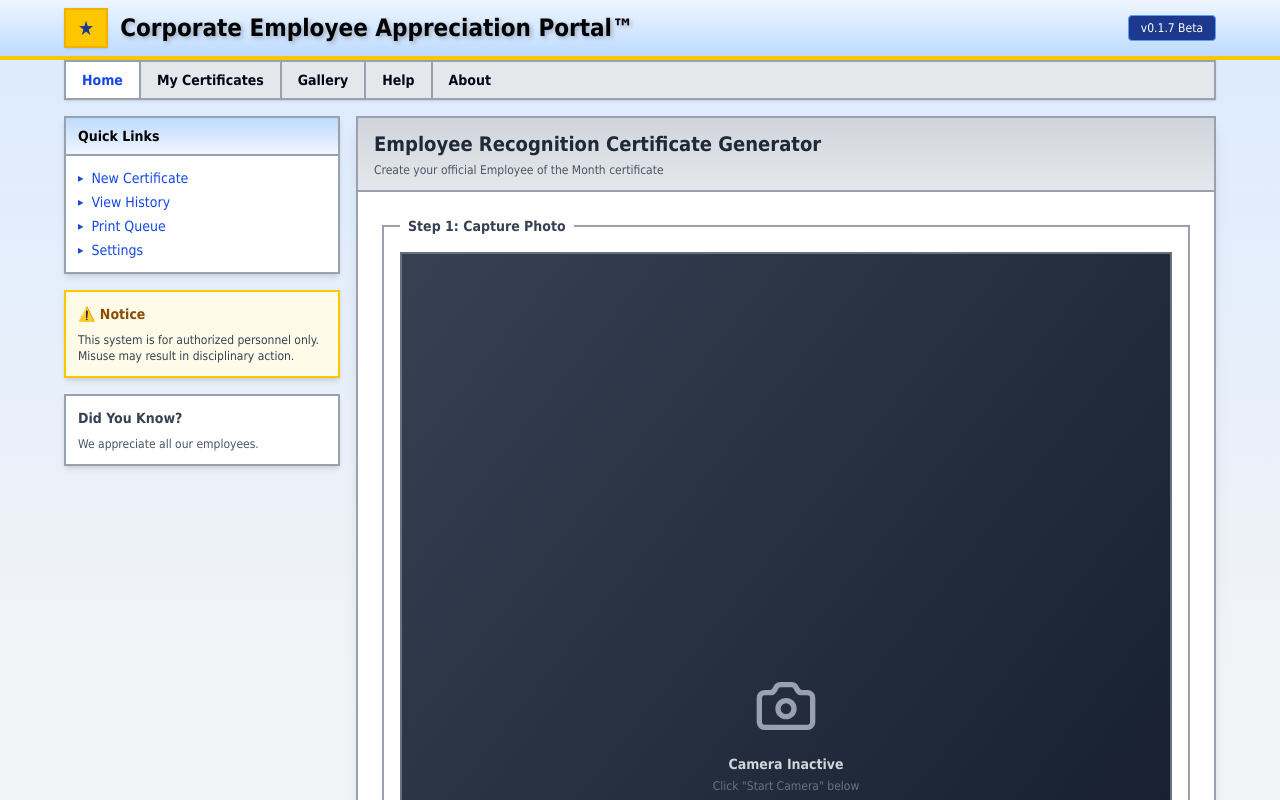
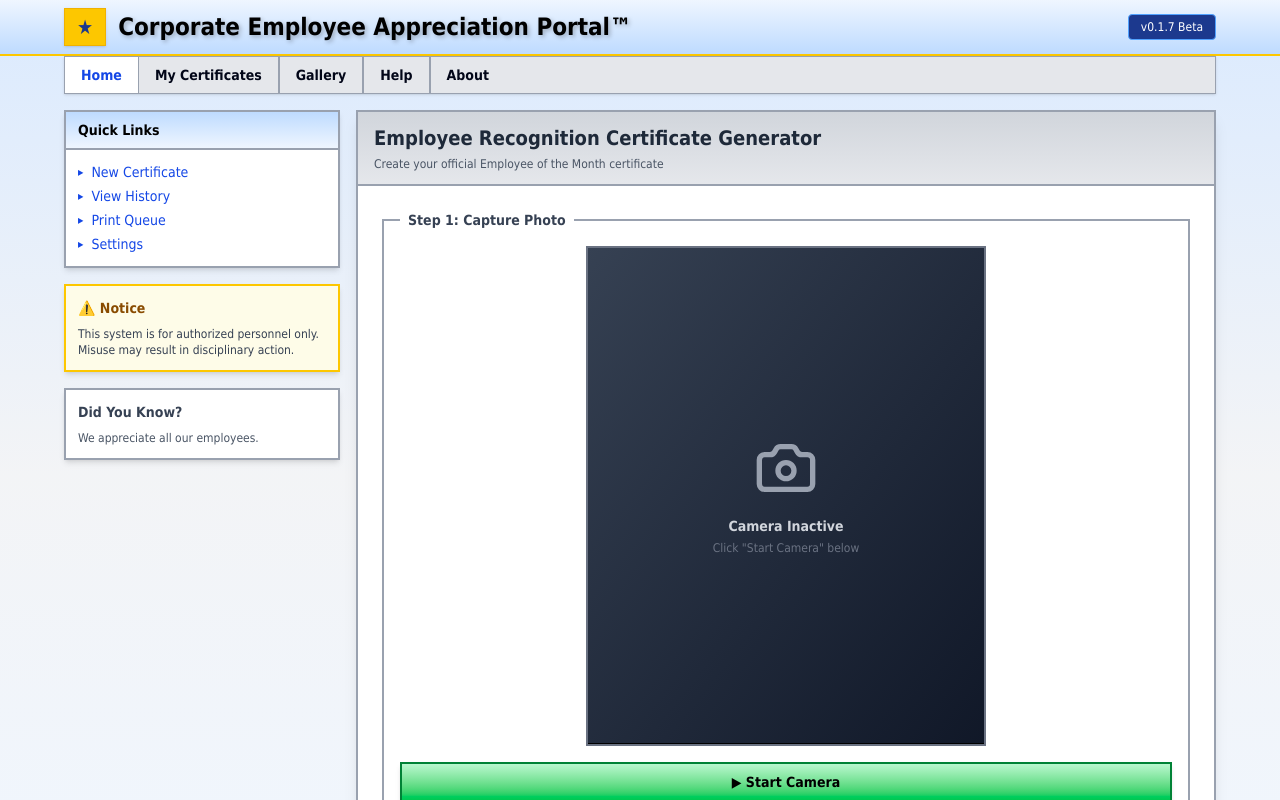
Before and after one commit to tinkeringkiwi/employee-appreciator, a Next.js app: page / in a window 1280 px wide. Shown: the top 800 px of the page. Built offline with nearby package versions, Linux system fonts and the light colour scheme.

Commit message:
Resize camera window and instantly generate photo

```diff
--- a/app/components/WebcamCapture.tsx
+++ b/app/components/WebcamCapture.tsx
@@ -2,7 +2,6 @@
 
 import { useRef, useState } from 'react'
 import { Camera } from 'lucide-react'
-import Image from 'next/image'
 
 export default function WebcamCapture() {
   const videoRef = useRef<HTMLVideoElement>(null)
@@ -58,16 +57,15 @@ export default function WebcamCapture() {
       if (ctx) {
         ctx.drawImage(video, 0, 0)
         const imageData = canvas.toDataURL('image/jpeg', 0.9)
-        setCapturedImage(imageData)
-        setMessage('Photo captured! Ready to generate your certificate.')
+
+        setCapturedImage(imageData) // ✅ store image for regenerate
         stopCamera()
+        sendToBackend(imageData)
       }
     }
   }
 
-  const sendToBackend = async () => {
-    if (!capturedImage) return
-
+  const sendToBackend = async (image: string) => {
     setIsLoading(true)
     setMessage('Generating your Employee of the Month certificate...')
 
@@ -77,7 +75,7 @@ export default function WebcamCapture() {
         headers: {
           'Content-Type': 'application/json',
         },
-        body: JSON.stringify({ image: capturedImage }),
+        body: JSON.stringify({ image }),
       })
 
       const data = await response.json()
@@ -115,10 +113,10 @@ export default function WebcamCapture() {
   return (
     <div className="min-h-screen bg-linear-to-b from-blue-100 via-gray-100 to-blue-50">
       {/* Classic 2000s header bar */}
-      <div className="bg-linear-to-b from-blue-50 to-blue-200 text-white py-2 px-4shadow-md border-b-4 border-yellow-400">
+      <div className="bg-linear-to-b from-blue-50 to-blue-200 text-white py-2 px-4shadow-md border-b-2 border-yellow-400">
         <div className="max-w-6xl mx-auto flex items-center justify-between ">
           <div className="flex items-center gap-3">
-            <div className="bg-yellow-400 text-blue-900 font-black px-3 py-1 text-xl border-2 border-yellow-500 shadow-sm">
+            <div className="bg-yellow-400 text-blue-900 font-black px-3 py-1 text-xl border border-yellow-500 shadow-sm">
               ★
             </div>
             <h1
@@ -136,9 +134,9 @@ export default function WebcamCapture() {
 
       <div className="max-w-6xl mx-auto">
         {/* Navbar */}
-        <div className="bg-gray-200 border-2 border-gray-400 mb-4 shadow-sm">
+        <div className="bg-gray-200 border border-gray-400 mb-4 shadow-sm">
           <div className="flex text-sm font-semibold">
-            <div className="bg-white border-r-2 border-gray-400 px-4 py-2 text-blue-700">
+            <div className="bg-white border-r border-gray-400 px-4 py-2 text-blue-700">
               Home
             </div>
             <div className="border-r-2 border-gray-400 px-4 py-2 hover:bg-gray-300 cursor-pointer">
@@ -217,8 +215,10 @@ export default function WebcamCapture() {
                   <legend className="text-sm font-bold text-gray-700 px-2">
                     Step 1: Capture Photo
                   </legend>
-
-                  <div className="relative border-2 border-gray-500 bg-black overflow-hidden">
+                  <div
+                    className="relative border-2 border-gray-500 bg-black mx-auto
+                max-w-[400px] aspect-4/5 overflow-hidden"
+                  >
                     <video
                       ref={videoRef}
                       autoPlay
@@ -282,7 +282,9 @@ export default function WebcamCapture() {
                     {capturedImage && !generatedCertificate && (
                       <div className="flex gap-2">
                         <button
-                          onClick={sendToBackend}
+                          onClick={() =>
+                            capturedImage && sendToBackend(capturedImage)
+                          }
                           disabled={isLoading}
                           className="flex-1 bg-linear-to-b from-orange-500 to-orange-600 hover:from-orange-600 hover:to-orange-700 disabled:from-gray-400 disabled:to-gray-500 text-white font-bold py-2 px-4 border-2 border-orange-700 disabled:border-gray-600 shadow-md text-sm"
                         >
@@ -339,12 +341,14 @@ export default function WebcamCapture() {
                     <div className="flex gap-2">
                       <button
                         onClick={downloadCertificate}
-                        className="flex-1 bg-linear-to-b from-purple-500 to-purple-600 hover:from-purple-600 hover:to-purple-700 text-white font-bold py-2 px-4 border-2 border-purple-700 shadow-md text-sm"
+                        className="flex-1 bg-linear-to-b from-green-200 to-green-500 hover:from-green-500 hover:to-green-600 text-black font-bold py-2 px-4 border-2 border-green-700 shadow-md text-sm"
                       >
                         💾 Download Certificate
                       </button>
                       <button
-                        onClick={sendToBackend}
+                        onClick={() =>
+                          capturedImage && sendToBackend(capturedImage)
+                        }
                         disabled={isLoading}
                         className="bg-linear-to-b from-orange-500 to-orange-600 hover:from-orange-600 hover:to-orange-700 disabled:from-gray-400 disabled:to-gray-500 text-white font-bold py-2 px-4 border-2 border-orange-700 disabled:border-gray-600 shadow-md text-sm"
                       >
```
